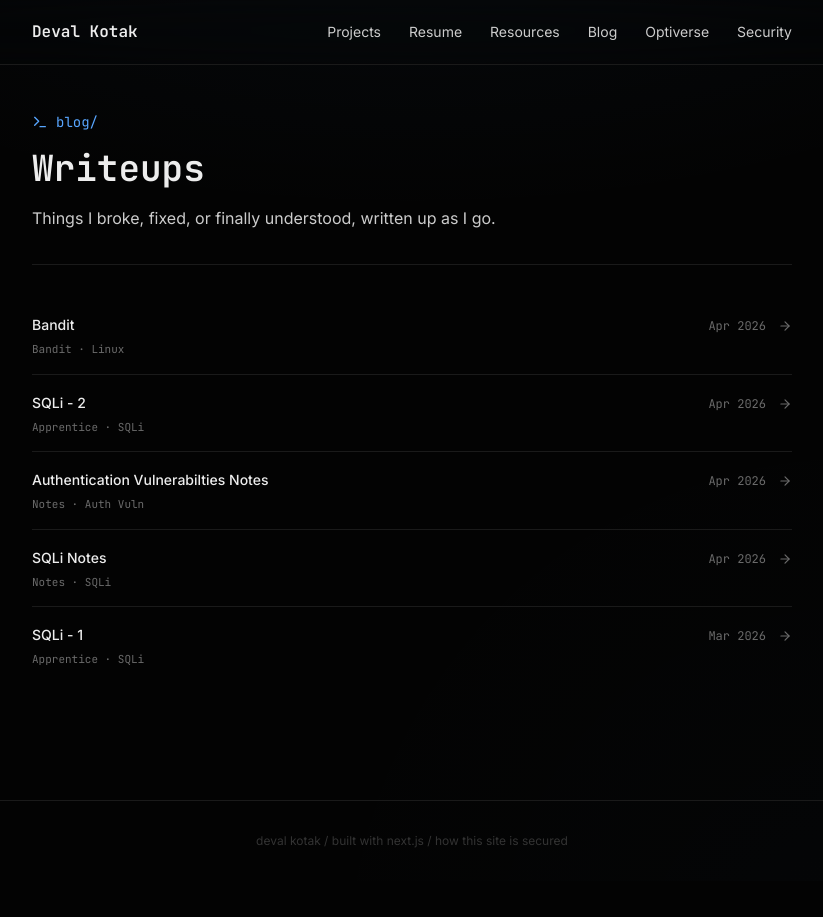
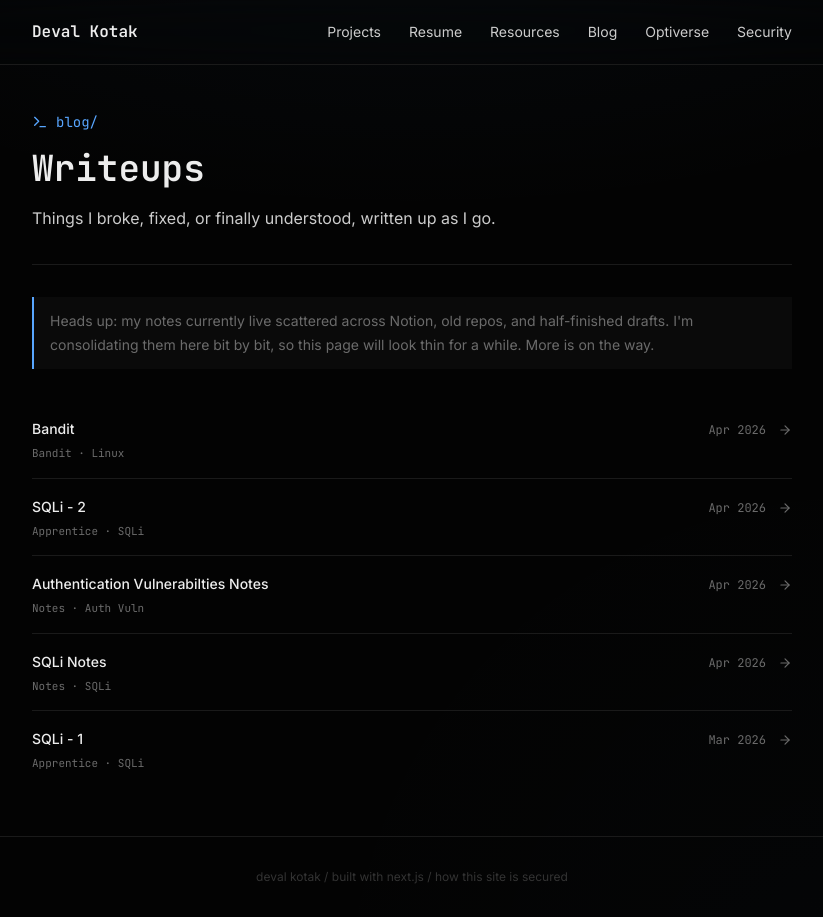
Before and after one commit to devalkotak/devalkotak.github.io, a Next.js app: page /blog in a window 1280 px wide. Shown: the whole page, without its empty margins (228-1051 px from the left). Before the commit the page ends 881 px from the top, so only its background shows below. Built offline with nearby package versions, Linux system fonts and the light colour scheme.

Commit message:
content: note that blog and resources are still being consolidated

```diff
--- a/app/blog/page.tsx
+++ b/app/blog/page.tsx
@@ -27,6 +27,12 @@ export default async function BlogPage() {
           Things I broke, fixed, or finally understood, written up as I go.
         </p>
       </header>
+
+      <p className="mt-8 border-l-2 border-accent bg-surface px-4 py-3 text-sm leading-6 text-muted">
+        Heads up: my notes currently live scattered across Notion, old repos, and
+        half-finished drafts. I&apos;m consolidating them here bit by bit, so this
+        page will look thin for a while. More is on the way.
+      </p>
 
       {writeups.length > 0 ? (
         <div className="mt-8 divide-y divide-border">
--- a/app/resources/page.tsx
+++ b/app/resources/page.tsx
@@ -27,6 +27,11 @@ export default function ResourcesPage() {
           mirrored here.
         </p>
       </header>
+
+      <p className="mt-8 border-l-2 border-accent bg-surface px-4 py-3 text-sm leading-6 text-muted">
+        Heads up: this list is still being pulled together from bookmarks, notes,
+        and a few too many browser tabs. Sparse for now, growing steadily.
+      </p>
 
       {error ? (
         <p className="mt-8 border border-border bg-surface p-5 text-sm text-muted">
```
